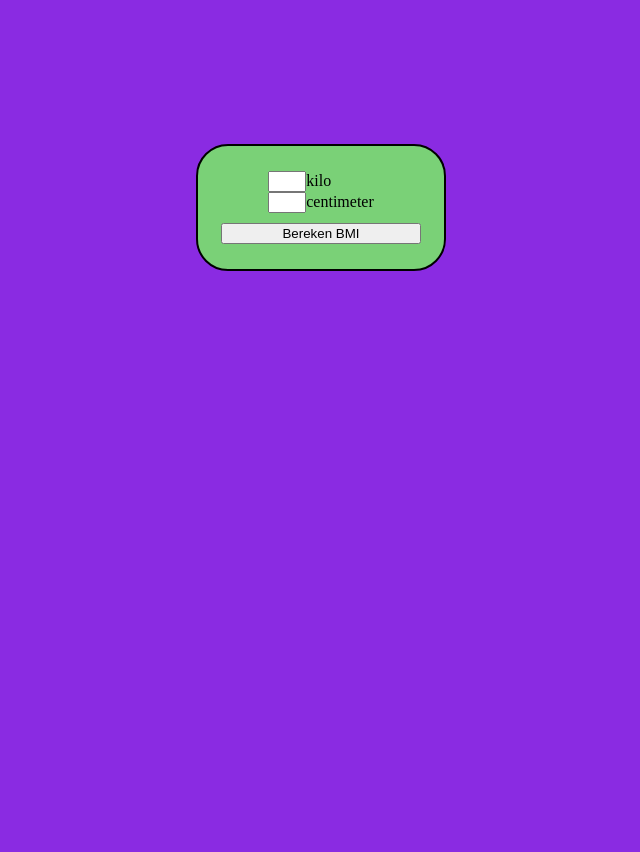
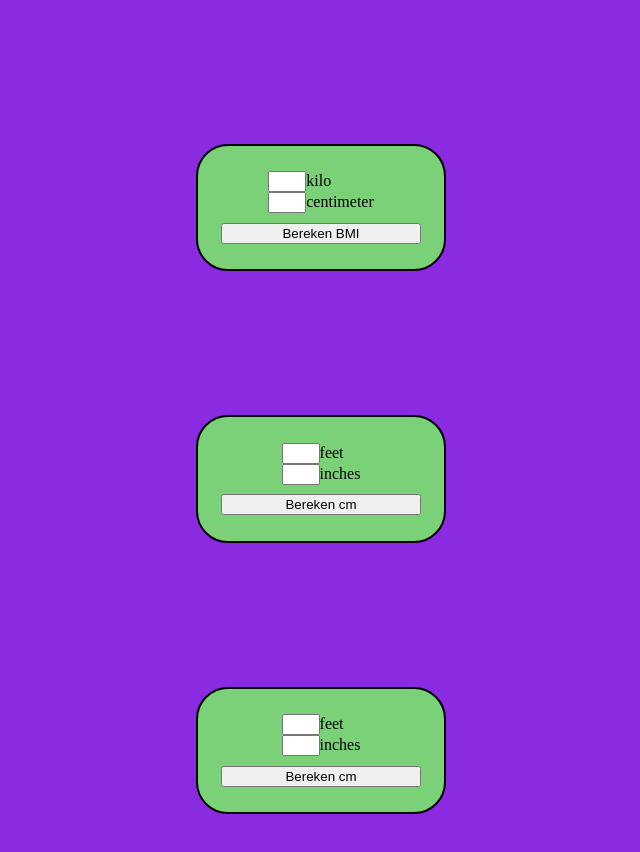
Before and after one commit to Esther2504/BMICalculator, a plain HTML site: page index.html in a window 1280 px wide. Shown: the whole page, without its empty margins (319-959 px from the left). Before the commit the page ends 800 px from the top, so only its background shows below. Drawn offline with Linux system fonts and the light colour scheme.

Commit message:
feet to cm converter

```diff
--- a/index.html
+++ b/index.html
@@ -18,5 +18,23 @@
 <div id="bmi"></div>
 </div>
 
+<div id="container">
+    <div>
+ <input type="numbers" id="feet">feet</input><br>
+<input type="numbers" id="inches">inches</input><br>
+</div>
+<button onclick="calculateCM()">Bereken cm</button>
+<div id="cm"></div>
+</div>
+
+<div id="container">
+    <div>
+ <input type="numbers" id="feet">feet</input><br>
+<input type="numbers" id="inches">inches</input><br>
+</div>
+<button onclick="calculateCM()">Bereken cm</button>
+<div id="cm"></div>
+</div>
+
 </body>
 </html>
--- a/script.js
+++ b/script.js
@@ -16,3 +16,14 @@ if (BMI < 18.5) {
 }
 
 }
+
+function calculateCM() {
+    let foot = document.getElementById("feet").value;
+let inches = document.getElementById("inches").value;
+let result = (foot * 30.48) + (inches * 2.54)
+let cm = document.getElementById("cm");
+console.log(result)
+
+    cm.innerHTML += `<p>${result} cm</p>`
+
+}
```
